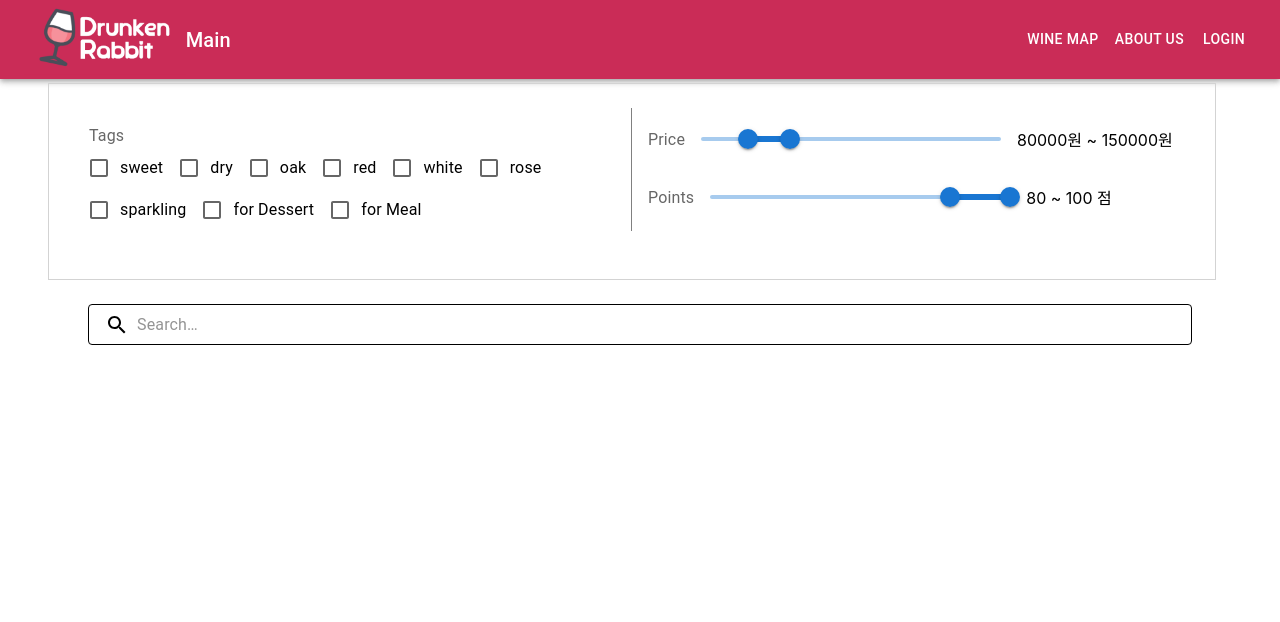
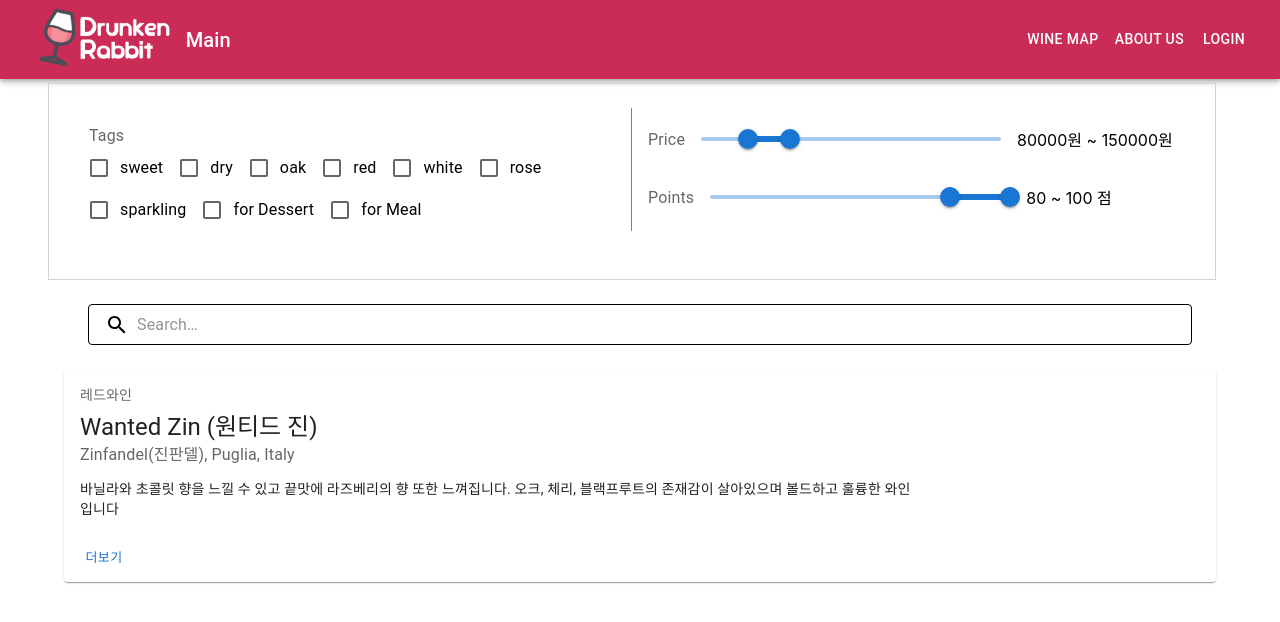
Before and after one commit to hosahn/Elice-Projects-Two, a React (Create React App) app in the folder front/: page /main in a window 1280 px wide. Shown: the top 622 px of the page. Built offline with nearby package versions, Linux system fonts and the light colour scheme.

Commit message:
Create example card

```diff
--- /dev/null
+++ b/front/src/components/WineCard.js
@@ -0,0 +1,47 @@
+import React from "react"
+import {useState} from "react"
+import {Box, Button, Card, CardActions, CardContent, Grid, Typography} from "@mui/material"
+
+export default function WineCard(wineInfo){
+    wineInfo = {
+        title : "Wanted Zin (원티드 진)",
+        url : "./testUrl.png",
+        grape : "Zinfandel(진판델)",
+        location : "Puglia, Italy",
+        type: "레드와인",
+        description: "바닐라와 초콜릿 향을 느낄 수 있고 끝맛에 라즈베리의 향 또한 느껴집니다. 오크, 체리, 블랙프루트의 존재감이 살아있으며 볼드하고 훌륭한 와인입니다"
+    }
+    const cardContent = (
+        <React.Fragment>
+          <Grid container>
+              <Grid item xs={9}>
+                  <CardContent>
+                    <Typography sx={{ fontSize: 14 }} color="text.secondary" gutterBottom>
+                      {wineInfo.type}
+                    </Typography>
+                    <Typography variant="h5" component="div">
+                      {wineInfo.title}
+                    </Typography>
+                    <Typography sx={{ mb: 1.5 }} color="text.secondary">
+                      {wineInfo.grape}, {wineInfo.location}
+                    </Typography>
+                    <Typography variant="body2">
+                      {wineInfo.description}
+                    </Typography>
+                  </CardContent>
+                  <CardActions>
+                    <Button size="small">더보기</Button>
+                  </CardActions>
+              </Grid>
+              <Grid item xs={3}>
+                </Grid>
+          </Grid>
+        </React.Fragment>
+      );
+
+    return (
+        <Card>
+            {cardContent}
+        </Card>
+    );
+}
--- a/front/src/pages/MainPage.js
+++ b/front/src/pages/MainPage.js
@@ -13,6 +13,7 @@ import { styled, alpha } from '@mui/material/styles';
 import Header from "../components/Header";
 import SearchIcon from '@mui/icons-material/Search';
 import InputBase from '@mui/material/InputBase';
+import WineCard from "../components/WineCard";
 
 export default function MainPage() {
   const [priceValue, setPriceValue] = useState([80000, 150000]);
@@ -149,6 +150,8 @@ const StyledInputBase = styled(InputBase)(({ theme }) => ({
               inputProps={{ 'aria-label': 'search' }}
             />
           </Search>
+
+        <WineCard/>
       </Container>
     </>
   );
```
Also changed, not shown: front/public/wanted_zin.png (added).
